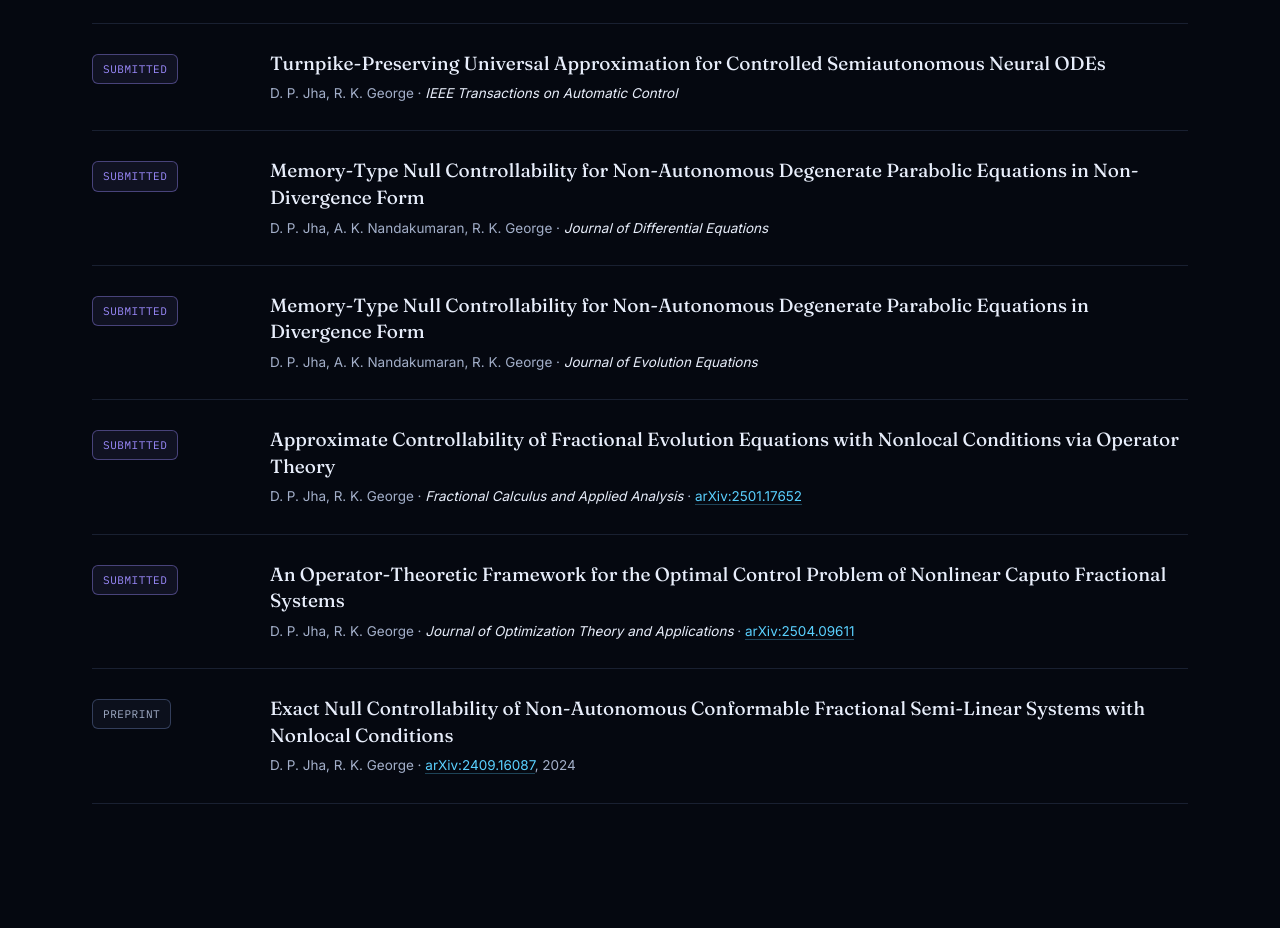
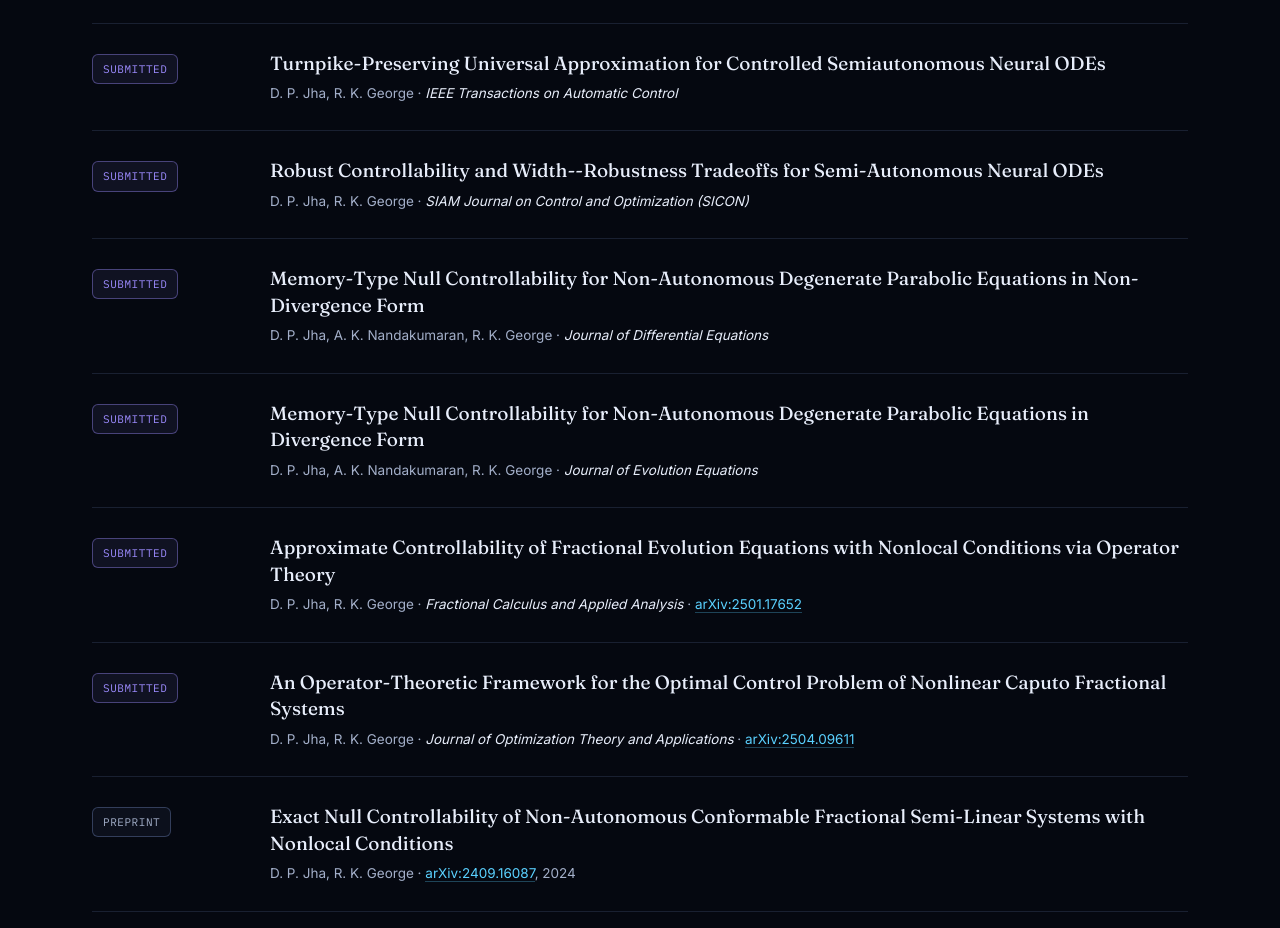
Before and after one commit to DJha8851/dev-prakash-jha.github.io, a plain HTML site: page index.html in a window 1280 px wide. Shown: the part 4401-5329 px from the top of the page. Drawn offline with Linux system fonts and the light colour scheme.

Commit message:
Update index.html

```diff
--- a/index.html
+++ b/index.html
@@ -262,6 +262,11 @@
         <h3>Turnpike-Preserving Universal Approximation for Controlled Semiautonomous Neural ODEs</h3>
         <p class="meta">D. P. Jha, R. K. George · <i>IEEE Transactions on Automatic Control</i></p>
       </li>
+      <li class="pub reveal" data-theme="neural">
+        <span class="badge b-sub">Submitted</span>
+        <h3>Robust Controllability and Width--Robustness Tradeoffs for Semi-Autonomous Neural ODEs</h3>
+        <p class="meta">D. P. Jha, R. K. George · <i>SIAM Journal on Control and Optimization (SICON)</i></p>
+      </li>
       <li class="pub reveal" data-theme="pde">
         <span class="badge b-sub">Submitted</span>
         <h3>Memory-Type Null Controllability for Non-Autonomous Degenerate Parabolic Equations in Non-Divergence Form</h3>
```
